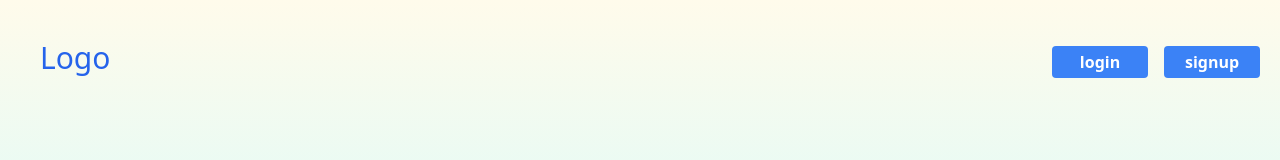
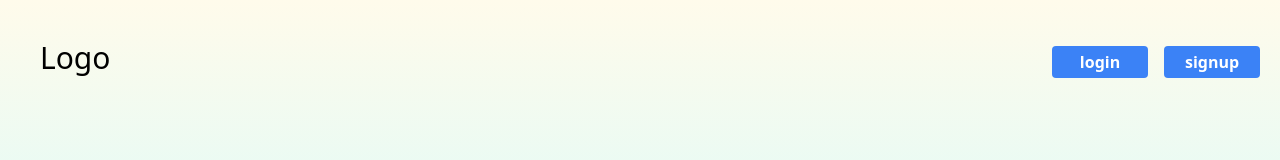
Before and after one commit to Ozirska/recipeapp, a React (Create React App) app: page / in a window 1280 px wide. Shown: the top 160 px of the page. Built offline with nearby package versions, Linux system fonts and the light colour scheme.

Commit message:
test change logo color

```diff
--- a/src/Home.js
+++ b/src/Home.js
@@ -1,6 +1,6 @@
 import React from "react";
 import { Link, useNavigate } from "react-router-dom";
-import axios from "axios";
+// import axios from "axios";
 import { useAuth } from "./AuthContext";
 import Resipe from "./Resipe";
 
@@ -17,7 +17,7 @@ export default function Home() {
   return (
     <div className="mx-auto min-h-screen p-5 bg-gradient-to-b from-amber-50 via-cyan-100 to-fuchsia-100">
       <div className="flex justify-between items-center	 p-20px">
-        <h1 className="text-blue-600 text-3xl m-5">Logo</h1>
+        <h1 className="text-black text-3xl m-5">Logo</h1>
         <div className="flex pt-2">
           {user && <h1 className="text-2xl font-medium mr-3">{user.name}</h1>}
           {isAuthenticated ? (
```
